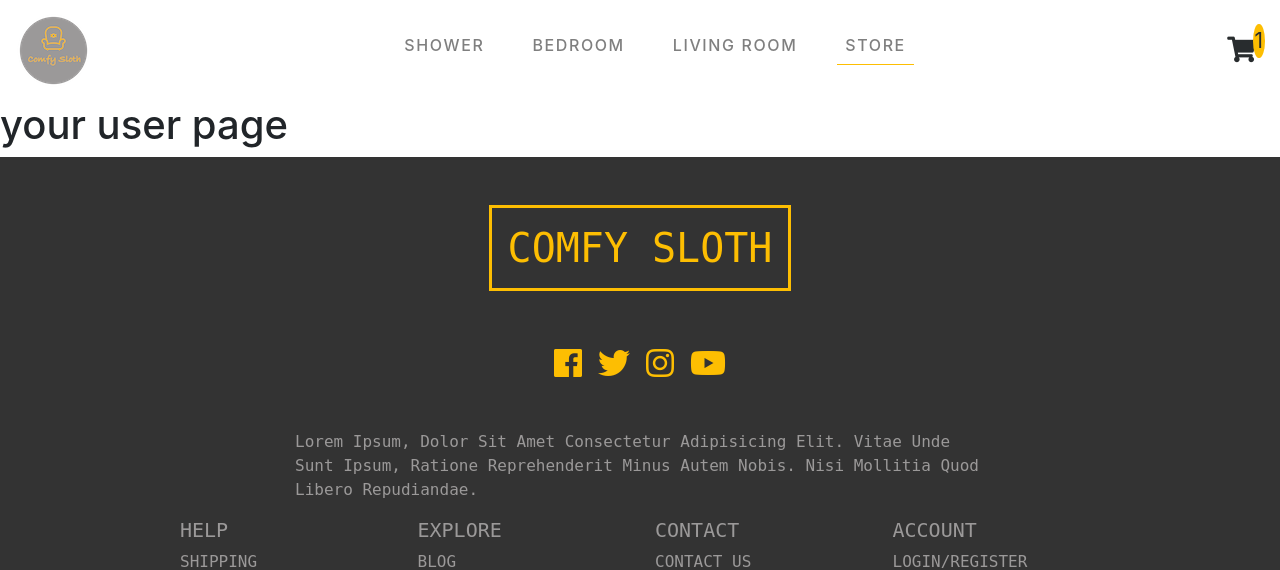
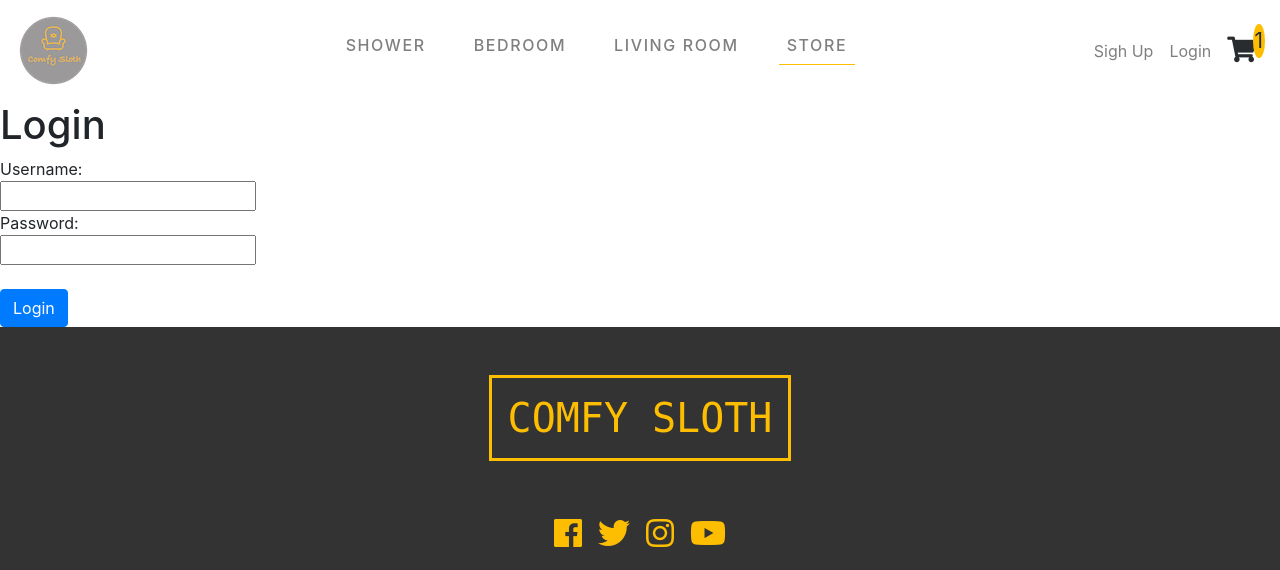
Before and after one commit to sprinzs123/furniture-ecomerce, a Django app: page /login/ in a window 1280 px wide. Shown: the top 570 px of the page. Run offline with Django 3.2, Linux system fonts and the light colour scheme; some libraries are stand-ins or nearby versions; some web fonts are replaced.

Commit message:
login working

```diff
--- a/futniture_store/templates/base.html
+++ b/futniture_store/templates/base.html
@@ -35,7 +35,7 @@
           <li class="nav-item mx-2">
             <div class="dropdown">
               <div class='nav-link text-light'>
-                <h6 class="nav-link filterBtn" data-filter='bathroom'>SHOWER</h4>
+                <h6 class="nav-link filterBtn" data-filter='bathroom'>SHOWER</h6>
               </div>
               <div class="dropdown-content text-start">
                 <ul>
@@ -83,7 +83,18 @@
       </div>
       <div class="navbar-icons d-none d-lg-flex">
         <!-- singe icon -->
-        <div class="navbar-icon mx-2">
+        <div class="navbar-nav ml-auto">
+            {% if user.is_authenticated %}
+          <a class="nav-item nav-link" href="javascript:{document.getElementById('logout').submit()}" onclick="">Logout</a>
+          <form id="logout" method="POST" action="{% url 'logout' %}">
+            {% csrf_token %}
+            <input type="hidden"/>
+          </form>
+            {% else %}
+           <a class="nav-item nav-link " href="{% url 'signup' %}">Sigh Up </a>
+           <a class="nav-item nav-link" href="{% url 'login' %}">Login</a>
+            {% endif %}
+        </div>
 
           <!-- <div class="input-group mb-3">
             <input type="text" class="form-control" placeholder="Search">
--- a/futniture_store/urls.py
+++ b/futniture_store/urls.py
@@ -21,5 +21,5 @@ from django.conf import settings
 urlpatterns = [
     path('admin/', admin.site.urls),
     path('', include('store.urls')),
-    path('login/', include('login.urls'))
+    path('', include('login.urls'))
     ] + static(settings.MEDIA_URL, document_root=settings.MEDIA_ROOT)
--- a/login/templates/login/user.html
+++ b/login/templates/login/user.html
@@ -4,6 +4,7 @@
 <h1>your user page</h1>
 
 {% for item in payment.all %}
+
     <p>item.cardNum</p>
     <p>item.exMonth</p>
     <p>item.exYear</p>
--- a/login/urls.py
+++ b/login/urls.py
@@ -3,7 +3,9 @@ from django.urls import path
 
 # 'login' prefix for urls
 urlpatterns = [
-    path('', views.login, name='login'),
+    path('login/', views.login, name='login'),
     path('signup/', views.signup, name='signup'),
-    path('mypage/', views.user_page, name='user_page')
+    path('mypage/', views.user_page, name='user_page'),
+    path('logout', views.logout, name='logout'),
+
 ]
--- a/login/views.py
+++ b/login/views.py
@@ -12,11 +12,11 @@ def login(request):
         user = auth.authenticate(username=request.POST['username'],password=request.POST['password'])
         if user is not None:
             auth.login(request, user)
-            return redirect('home')
+            return redirect('front')
         else:
             return render(request, 'accounts/login.html',{'error':'username or password is incorrect.'})
     else:
-        return render(request, 'login/user.html')
+        return render(request, 'login/login.html')
 
 
 def signup(request):
@@ -36,7 +36,7 @@ def signup(request):
 def logout(request):
     if request.method == 'POST':
         auth.logout(request)
-        return redirect('home')
+        return redirect('front')
 
 @login_required
 def user_page(request):
```
Also changed, not shown: db.sqlite3.
